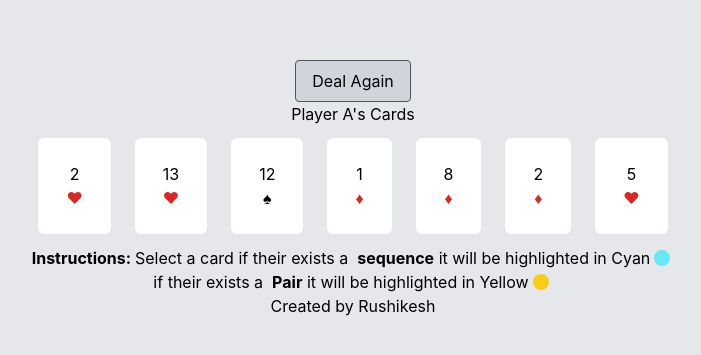
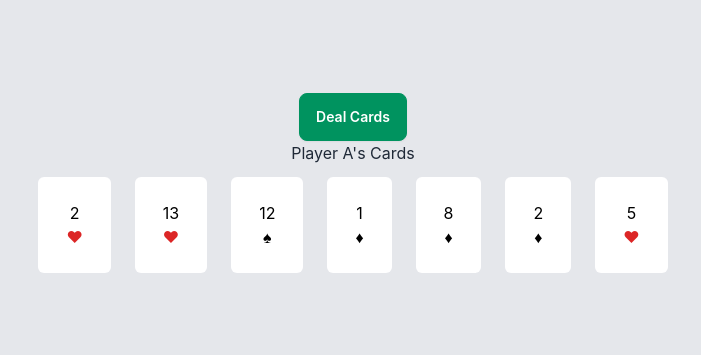
Before and after one commit to Rishikeshk9/minimum, a React (Create React App) app: page / in a window 1280 px wide. Shown: the part 211-566 px from the top of the page, without its empty margins (287-988 px from the left). Built offline with nearby package versions, Linux system fonts and the light colour scheme.

Commit message:
Fixed Glitch

```diff
--- a/package.json
+++ b/package.json
@@ -36,6 +36,7 @@
     ]
   },
   "devDependencies": {
+    "daisyui": "^4.11.1",
     "tailwindcss": "^3.4.3"
   }
 }
--- a/src/App.js
+++ b/src/App.js
@@ -1,8 +1,6 @@
 import React, { useState, useEffect } from 'react';
-
 const suits = ['♦', '♥', '♠', '♣'];
 const values = [1, 2, 3, 4, 5, 6, 7, 8, 9, 10, 11, 12, 13];
-
 const generateDeck = () => {
   let deck = [];
   for (let suit of suits) {
@@ -12,15 +10,13 @@ const generateDeck = () => {
   }
   return deck.sort(() => Math.random() - 0.5);
 };
-
 const reloadPage = () => {
   window.location.reload();
 };
-
-const Card = ({ card, onClick, highlightType }) => (
+const Card = ({ card, onClick, highlightType, className }) => (
   <div
     onClick={() => onClick(card)}
-    className='  m-3 p-6 px-7 bg-gray-200 rounded-md flex flex-col text-center hover:shadow-md cursor-pointer hover:-translate-y-2 transition-all duration-100'
+    className={` ${className} text-black  m-3 p-6 px-7 bg-gray-200 rounded-md flex flex-col text-center hover:shadow-md cursor-pointer hover:-translate-y-2 transition-all duration-100`}
     style={{
       backgroundColor: highlightType,
     }}
@@ -28,162 +24,216 @@ const Card = ({ card, onClick, highlightType }) => (
     {card.value}{' '}
     <p
       className={`${
-        card.suit === '♥' || card.suit === '♦' ? 'text-red-600' : ''
+        card.suit === '♥' || card.suit === ':diamonds:' ? 'text-red-600' : ''
       }`}
     >
       {card.suit}
     </p>
   </div>
 );
-
 function App() {
   const [deck, setDeck] = useState(generateDeck());
   const [players, setPlayers] = useState([]);
   const [activePlayerHand, setActivePlayerHand] = useState([]);
   const [highlightedPairs, setHighlightedPairs] = useState([]);
   const [highlightedSequences, setHighlightedSequences] = useState([]);
-
+  const [selectedCard, setSelectedCard] = useState(null);
   useEffect(() => {
     const [player1, player2, player3] = dealCards(deck);
     setPlayers([player1, player2, player3]);
     setActivePlayerHand(player1);
   }, [deck]);
-
   const dealCards = (deck) => {
     return [deck.slice(0, 7), deck.slice(7, 14), deck.slice(14, 21)];
   };
-
   const findSequences = (hand, selectedCard) => {
-    console.log('Original hand:', hand.slice());
-    const sortedHand = hand.slice().sort((a, b) => a.value - b.value);
-    console.log('Sorted hand:', sortedHand);
-    let sequences = [];
-    let currentSequence = [sortedHand[0]];
-
-    for (let i = 1; i < sortedHand.length; i++) {
-      const lastCard = currentSequence[currentSequence.length - 1];
-      const currentCard = sortedHand[i];
-      if (currentCard.value === lastCard.value + 1) {
-        currentSequence.push(currentCard);
+    // Sort the hand by value
+    const uniqueHand = hand.filter(
+      (card, index) => hand.findIndex((c) => c.value === card.value) === index
+    );
+    const sortedHand = uniqueHand.sort((a, b) => a.value - b.value);
+    let longestSequence = [];
+    let currentSequence = [];
+    // Iterate through the sortedHand
+    for (let i = 0; i < sortedHand.length; i++) {
+      // If the current card is part of a sequence
+      if (i === 0 || sortedHand[i].value === sortedHand[i - 1].value + 1) {
+        currentSequence.push(sortedHand[i]);
       } else {
-        if (
-          currentSequence.length >= 3 &&
-          currentSequence.includes(selectedCard)
-        ) {
-          sequences.push([...currentSequence]);
+        // Check if the current sequence is longer than the longest one found so far
+        if (currentSequence.length > longestSequence.length) {
+          longestSequence = [...currentSequence];
         }
-        currentSequence = [currentCard];
+        // Start a new sequence
+        currentSequence = [sortedHand[i]];
       }
     }
-
-    if (currentSequence.length >= 3 && currentSequence.includes(selectedCard)) {
-      sequences.push([...currentSequence]);
+    // Check if the last sequence is longer than the longest one found so far
+    if (currentSequence.length > longestSequence.length) {
+      longestSequence = [...currentSequence];
     }
-
-    return sequences.flat();
+    // Check if the longest sequence includes the selected card and has a length of at least 3
+    const includes1 = longestSequence.reduce(
+      (acc, card) => acc || card.value === selectedCard.value,
+      false
+    );
+    const includes2 = currentSequence.reduce(
+      (acc, card) => acc || card.value === selectedCard.value,
+      false
+    );
+    if (includes1 && longestSequence.length >= 3) {
+      console.log(includes1, includes2);
+      return longestSequence;
+    }
+    if (includes2 && currentSequence.length >= 3) {
+      console.log(includes1, includes2);
+      return currentSequence;
+    }
+    return [];
   };
-
   const handleCardClick = (selectedCard) => {
+    setSelectedCard(selectedCard);
     const sameValueCards = activePlayerHand.filter(
       (card) => card.value === selectedCard.value
     );
     let possiblePairs = [],
       possibleSequences = [];
-
     if (sameValueCards.length >= 2) {
       possiblePairs = [...sameValueCards];
     } else {
       possiblePairs = [];
     }
-
     const sequences = findSequences(activePlayerHand, selectedCard);
     if (sequences.length > 0) {
       possibleSequences = [...sequences];
     }
-
     setHighlightedPairs(possiblePairs);
     setHighlightedSequences(possibleSequences);
   };
-
   const executeMove = (moveType) => {
     let selectedCards =
       moveType === 'pair' ? highlightedPairs : highlightedSequences;
-    const remainingCards = activePlayerHand.filter(
-      (card) => !selectedCards.includes(card)
-    );
+    const remainingCards = activePlayerHand.filter((card) => {
+      return !selectedCards.includes(card);
+    });
     let newCard = deck.pop();
-
     if (newCard) {
       remainingCards.push(newCard);
     } else {
       console.log('Deck is empty, no more cards to draw.');
     }
-
     setActivePlayerHand(remainingCards);
     setHighlightedPairs([]);
     setHighlightedSequences([]);
   };
+  return (
+    <div className='relative flex flex-col items-center justify-center w-full h-screen bg-gray-200'>
+      <button
+        onClick={() => reloadPage()}
+        className='text-white btn btn-active btn-success'
+      >
+        Deal Cards
+      </button>
 
-  return (
-    <div className='flex flex-col w-full bg-gray-200 items-center h-screen justify-center relative'>
-      <div
-        className='btn btn-primary bg-gray-300 border  border-gray-600 px-4 py-2 rounded cursor-pointer hover:bg-gray-400'
-        onClick={() => reloadPage()}
-      >
-        Deal Again
-      </div>
       <h1>Player A's Cards</h1>
       <div style={{ display: 'flex', flexDirection: 'row' }}>
-        {activePlayerHand.map((card) => (
-          <Card
-            key={`${card.value}${card.suit}`}
-            card={card}
-            onClick={handleCardClick}
-            highlightType={
-              highlightedPairs.includes(card)
-                ? 'yellow'
-                : highlightedSequences.includes(card)
-                ? 'cyan'
-                : 'white'
-            }
-          />
-        ))}
+        {activePlayerHand.map(
+          (card) => (
+            console.log('card', card),
+            (
+              <Card
+                key={`${card.value}${card.suit}`}
+                card={card}
+                onClick={handleCardClick}
+                className={
+                  card == selectedCard
+                    ? 'bg-blue-200   shadow-md    -translate-y-2 border border-blue-300 '
+                    : 'bg-white'
+                }
+                // highlightType={}
+              />
+            )
+          )
+        )}
+        {console.log('seq', highlightedSequences)}
+      </div>
+      <div className='flex gap-3'>
+        {highlightedPairs.length > 0 && (
+          <div
+            className='p-1 bg-gray-300 border border-gray-400 rounded-lg'
+            style={{ display: 'flex', flexDirection: 'row' }}
+          >
+            {highlightedPairs.map(
+              (card) => (
+                console.log('card', card),
+                (
+                  <Card
+                    key={`${card.value}${card.suit}`}
+                    card={card}
+                    onClick={handleCardClick}
+                    highlightType={'white'}
+                  />
+                )
+              )
+            )}
+            {console.log('seq', highlightedSequences)}
+          </div>
+        )}
+        {highlightedSequences.length > 0 && (
+          <div
+            className='p-1 bg-gray-300 border border-gray-400 rounded-lg'
+            style={{ display: 'flex', flexDirection: 'row' }}
+          >
+            {highlightedSequences.map(
+              (card) => (
+                console.log('card', card),
+                (
+                  <Card
+                    key={`${card.value}${card.suit}`}
+                    card={card}
+                    onClick={handleCardClick}
+                    highlightType={'white'}
+                  />
+                )
+              )
+            )}
+          </div>
+        )}
       </div>
       {(highlightedPairs.length > 0 || highlightedSequences.length > 0) && (
-        <div>
+        <div className='flex gap-2 m-2 '>
           {highlightedPairs.length > 0 && (
-            <div
-              className='btn btn-primary bg-gray-300 border  border-gray-600 px-4 py-2 rounded cursor-pointer hover:bg-gray-400'
+            <button
               onClick={() => executeMove('pair')}
+              className='text-white btn btn-active btn-primary'
             >
               Play Pair
-            </div>
+            </button>
           )}
           {highlightedSequences.length > 0 && (
-            <div
-              className='btn btn-primary bg-gray-300 border  border-gray-600 px-4 py-2 rounded cursor-pointer hover:bg-gray-400'
+            <button
               onClick={() => executeMove('sequence')}
+              className='text-white btn btn-active btn-primary'
             >
               Play Sequence
-            </div>
+            </button>
           )}
         </div>
       )}
-      <div className='flex flex-col absolute bottom-1   '></div>
+      {/* <div className='absolute flex flex-col bottom-1 '></div>
       <p className='flex items-center text-center'>
         <strong>Instructions:&nbsp;</strong>Select a card if their exists a
         &nbsp;
         <strong>sequence</strong> &nbsp;it will be highlighted in Cyan
-        <span className='bg-cyan-300 h-4   w-4  rounded-full flex mx-1'></span>
+        <span className='flex w-4 h-4 mx-1 rounded-full bg-cyan-300'></span>
       </p>
       <p className='flex items-center text-center'>
         if their exists a &nbsp; <strong>Pair</strong> &nbsp;it will be
         highlighted in Yellow
-        <span className='bg-yellow-400 h-4   w-4  rounded-full flex mx-1'></span>
+        <span className='flex w-4 h-4 mx-1 bg-yellow-400 rounded-full'></span>
       </p>
-      <p>Created by Rushikesh</p>
+      <p>Created by Rushikesh</p> */}
     </div>
   );
 }
-
 export default App;
--- a/tailwind.config.js
+++ b/tailwind.config.js
@@ -4,5 +4,5 @@ module.exports = {
   theme: {
     extend: {},
   },
-  plugins: [],
+  plugins: [require('daisyui')],
 };
```
Also changed, not shown: 1 other file (tests, documents, lock files or other folders).
